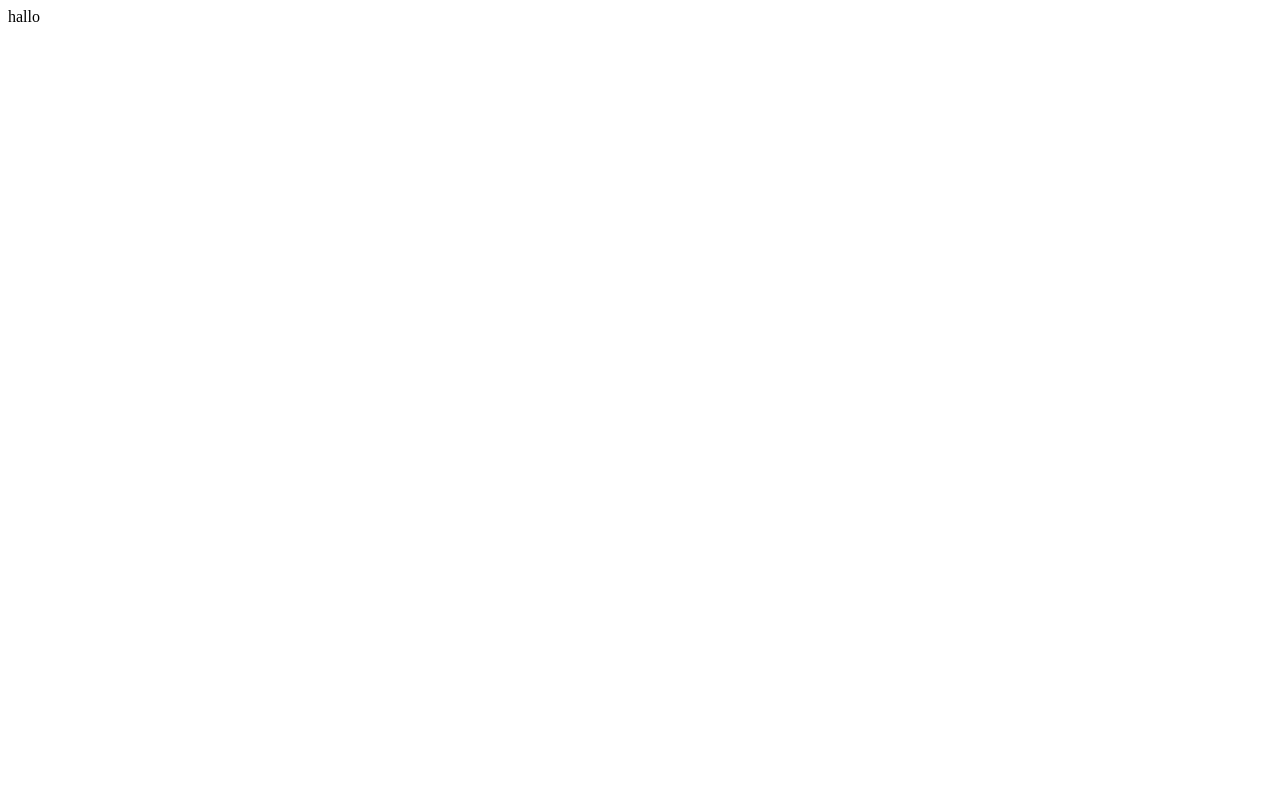
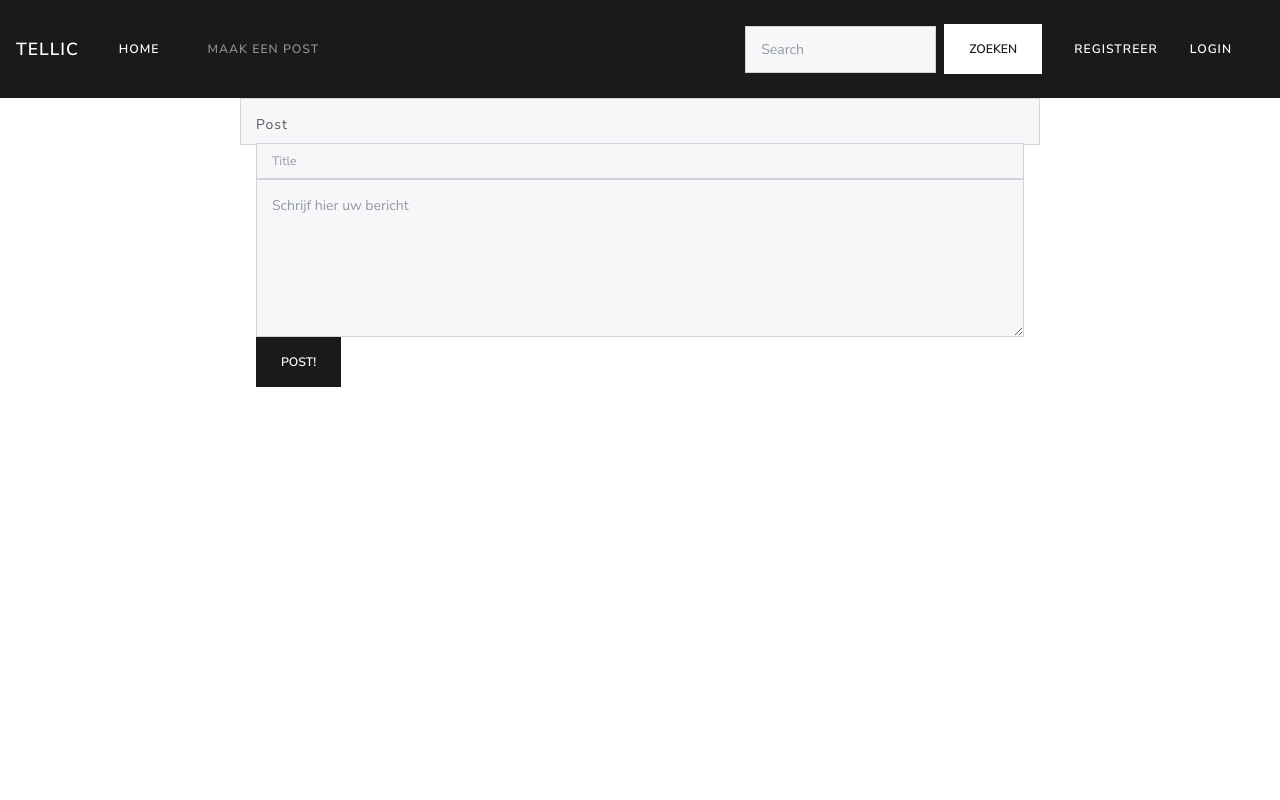
Before and after one commit to Rienkrk/Tellic, a Flask app: page /createPost in a window 1280 px wide. Before the commit the page is almost empty. Run offline with Flask 2, Linux system fonts and the light colour scheme; some libraries are stand-ins or nearby versions.

Commit message:
creatPostfunctie en html pagina gemaakt

```diff
--- a/Source/app.py
+++ b/Source/app.py
@@ -105,8 +105,8 @@ def registerHandler():
     # Insert given data into database
     db = connection.cursor()
     sql = db.execute("INSERT INTO users (username, password) VALUES(?, ?)", (username, hashed))
-    sql = db.execute("SELECT FROM users (username) VALUES(?)", (username, hashed))
-    session["user"] = sql['username']
+    #sql = db.execute("SELECT FROM users (username) VALUES(?)", (username))
+    #session["user"] = sql['username']
     connection.commit()
 
     flash('U bent succesvol geregistreerd!', 'alert-success')
@@ -129,9 +129,22 @@ def index():
 
     return render_template("index.html", phones=phonesVar)
 
-@app.route("/createPost")
+@app.route("/createPost", methods=['GET', 'POST'])
 def createPost():
-    return "hallo"
+    if request.method == "POST":
+
+        # Get written post via POST.
+        title = request.form.get("title")
+        post = request.form.get("post")
+
+        # Add post to database.
+        db = connection.cursor()
+        db.execute("INSERT INTO posts (user_id, title, text) VALUES(?, ?, ?)", (1, title, post))
+        connection.commit()
+        flash('Uw post is geplaatst!', 'alert-success')
+
+    else:
+        return render_template("createPost.html")
 
 if __name__ == "__main__":
     Session(app)
--- /dev/null
+++ b/Source/static/styles/createPost.css
@@ -0,0 +1,5 @@
+.form-control {
+    max-width: 800px;
+    margin: auto;
+    padding: 15px;
+}
--- /dev/null
+++ b/Source/templates/createPost.html
@@ -0,0 +1,25 @@
+{% extends "layout.html" %}
+
+{% block title %}
+    Schrijf post
+{% endblock %}
+
+{% block includes %}
+
+    <link rel="stylesheet" type="text/css" href="{{ url_for('static',filename='styles/createPost.css') }}">
+
+{% endblock %}
+
+{% block main %}
+
+  <div class="form-group">
+    <form class="form-control" action="{{ url_for('createPost') }}" method="post">
+        <label for="exampleTextarea">Post</label>
+        <input class="form-control form-control-sm" type="text" name ="title" placeholder="Title" id="inputSmall">
+        <textarea class="form-control" id="exampleTextarea" name="post" rows="6" placeholder="Schrijf hier uw bericht"></textarea>
+        <button class="btn btn-primary" type="submit">Post!</button>
+    </form>
+  </div>
+
+
+{% endblock %}
--- a/Source/templates/navigation.html
+++ b/Source/templates/navigation.html
@@ -12,7 +12,7 @@
         <a class="nav-link" href="{{ url_for('index') }}">Home<span class="sr-only">(current)</span></a>
       </li>
       <li class="nav-item">
-        <a class="nav-link" href="#">Maak een post</a>
+        <a class="nav-link" href="{{ url_for('createPost') }}">Maak een post</a>
       </li>
     </ul>
     <form class="form-inline my-2 my-lg-0 nav-item">
--- a/Source/templates/register.html
+++ b/Source/templates/register.html
@@ -15,7 +15,7 @@
   <div class="container">
 
     <form class="form-signin" action="{{ url_for('registerHandler') }}" method="post">
-      <h2 class="form-signin-heading">Het begin vaan uw avontuur!</h2>
+      <h2 class="form-signin-heading">Het begin van uw avontuur!</h2>
       <label for="inputEmail" class="sr-only">Gebruikersnaam</label>
       <input type="text" id="inputEmail" class="form-control" name="username" placeholder="Gebruikersnaam" required autofocus>
       <label for="inputPassword" class="sr-only">Wachtwoord</label>
```
Also changed, not shown: 2 other files.
